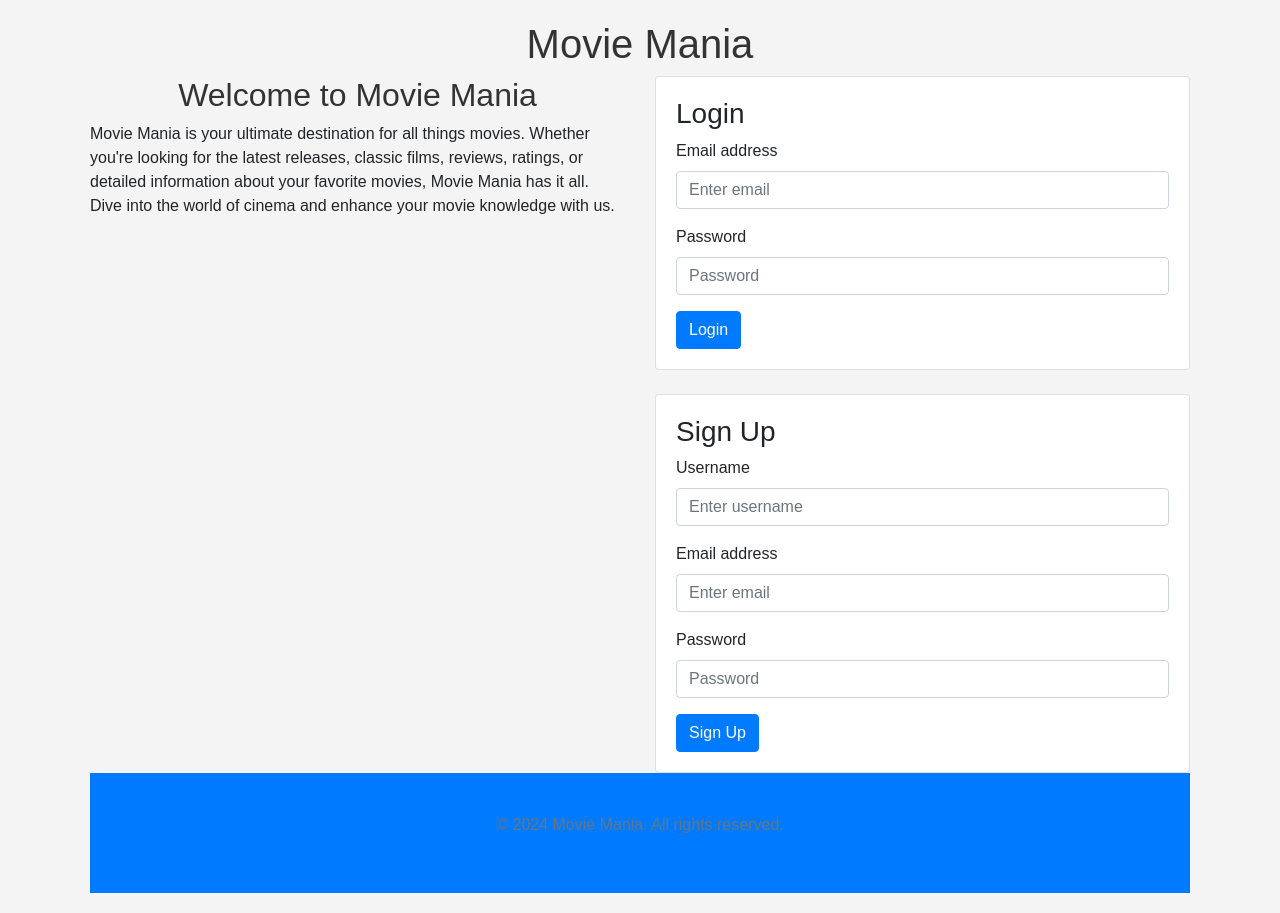
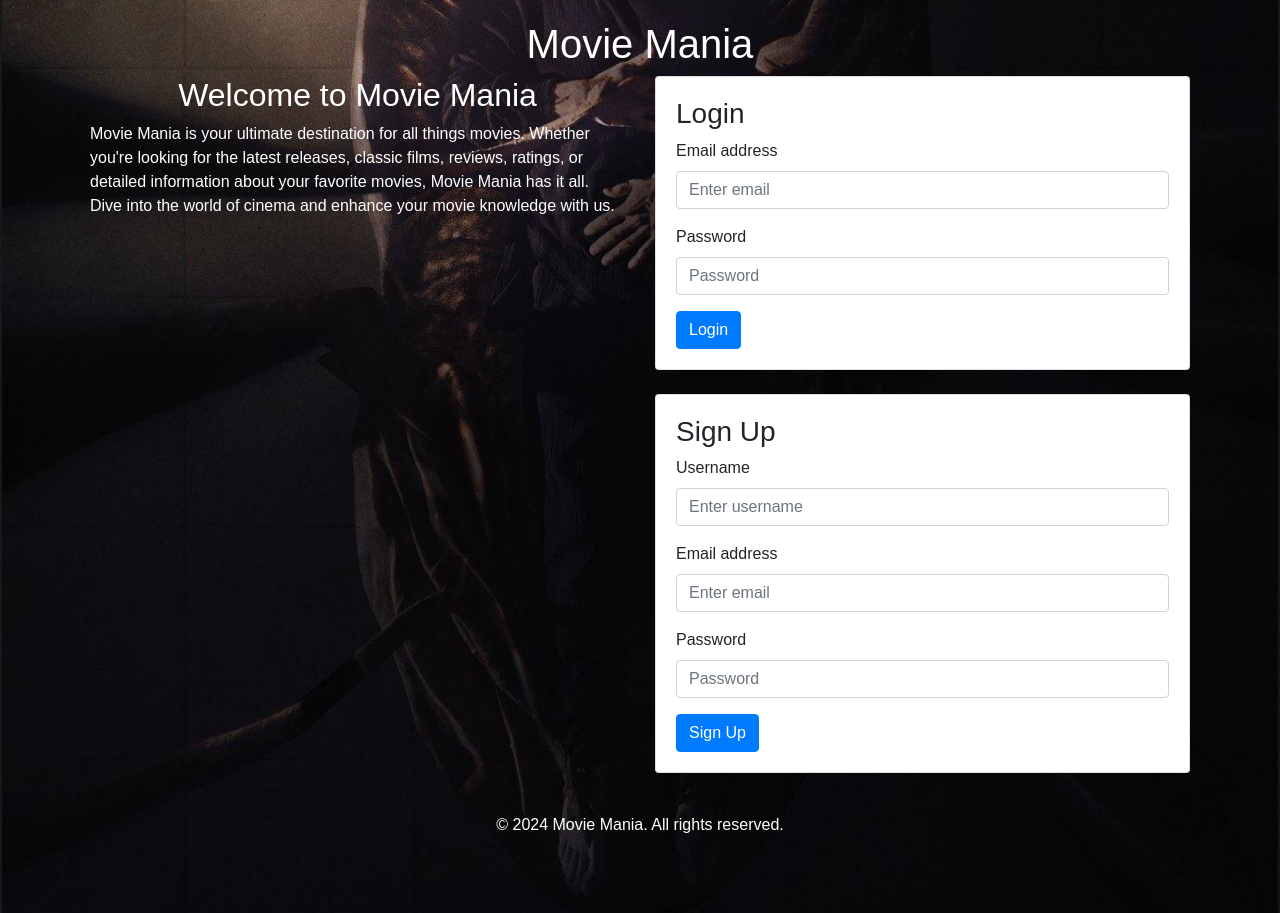
Before and after one commit to sajawalGondal/moviemania.github.io, a plain HTML site: page index.html in a window 1280 px wide. Drawn offline with nearby package versions, Linux system fonts and the light colour scheme; a script that the page names is missing.

Commit message:
movie changing

```diff
--- a/index.html
+++ b/index.html
@@ -11,21 +11,33 @@
         />
         <script src="https://code.jquery.com/jquery-1.11.3.min.js"></script>
         <script>
-           $(function() {
-              $("#includeHtml").load("home.html");
-           });
+            $(function () {
+                $("#includeHtml").load("home.html");
+            });
         </script>
         <link href="styles.css" rel="stylesheet" />
     </head>
     <body>
         <div>
-            <div class="bg" id="login-signup">
+            <div
+                class="bg"
+                id="login-signup"
+                style="
+                    background-image: url('background.jpeg'); /* Replace with your image URL */
+                    background-position: center;
+                    background-repeat: repeat;
+                    background-size: cover;
+                    position: absolute;
+                    width: 100%;
+                    z-index: -1;
+                "
+            >
                 <div class="container">
-                    <h1 class="movie-mania-heading">Movie Mania</h1>
+                    <h1 class="movie-mania-heading" style="color: white;">Movie Mania</h1>
                     <div class="row">
                         <div class="col-md-6 intro">
-                            <h2>Welcome to Movie Mania</h2>
-                            <p>
+                            <h2 style="color: white;">Welcome to Movie Mania</h2>
+                            <p style="color: white;">
                                 Movie Mania is your ultimate destination for all
                                 things movies. Whether you're looking for the
                                 latest releases, classic films, reviews,
@@ -126,7 +138,7 @@
                     </div>
                     <footer class="footer">
                         <div class="container">
-                            <p class="text-muted text-center">
+                            <p style="color: white;">
                                 © 2024 Movie Mania. All rights reserved.
                             </p>
                         </div>
--- a/stylelogin.css
+++ b/stylelogin.css
@@ -4,17 +4,26 @@ body, html {
     font-family: Arial, Helvetica, sans-serif;
 }
 
-.bg {
+body, div.bg {
     /* The image used */
-    background-image: url('background.jpeg');
+    /* background-image: url('background.jpeg'); */
     /* Make the background image fixed */
-    background-attachment: fixed;
+    /* background-attachment: fixed; */
     /* Center and scale the image nicely */
+    /* background-position: center; */
+    /* background-repeat: no-repeat; */
+    /* background-size: cover; */
+    /* Ensure it covers the full height of the page */
+    /* min-height: 100vh; */
+
+    background-image: url('background.jpeg'); /* Replace with your image URL */
+    height: 100%;
     background-position: center;
     background-repeat: no-repeat;
     background-size: cover;
-    /* Ensure it covers the full height of the page */
-    min-height: 100vh;
+    position: absolute;
+    width: 100%;
+    z-index: -1;
 }
 
 .container {
@@ -41,6 +50,5 @@ body, html {
     width: 100%;
     height: 60px;
     line-height: 60px;
-    background-color: rgba(0, 0, 0, 0.5);
     color: white;
 }
--- a/styles.css
+++ b/styles.css
@@ -147,7 +147,6 @@ h1.dark-mode, h2.dark-mode {
 }
 
 footer {
-    background-color: #007bff;
     color: white;
     padding: 20px 0;
     text-align: center;
```
